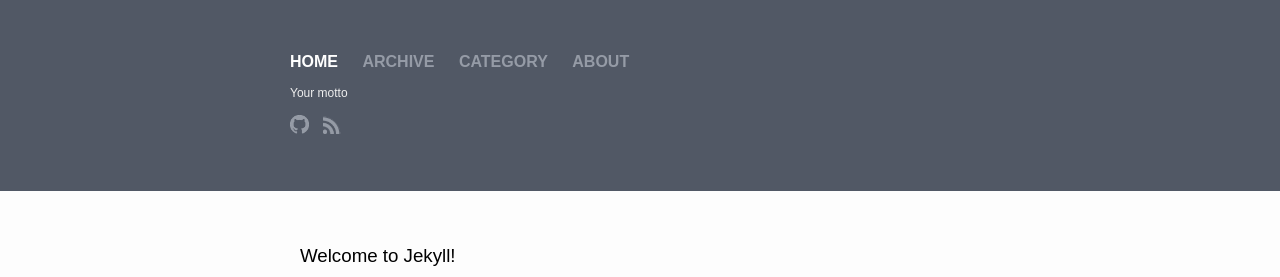
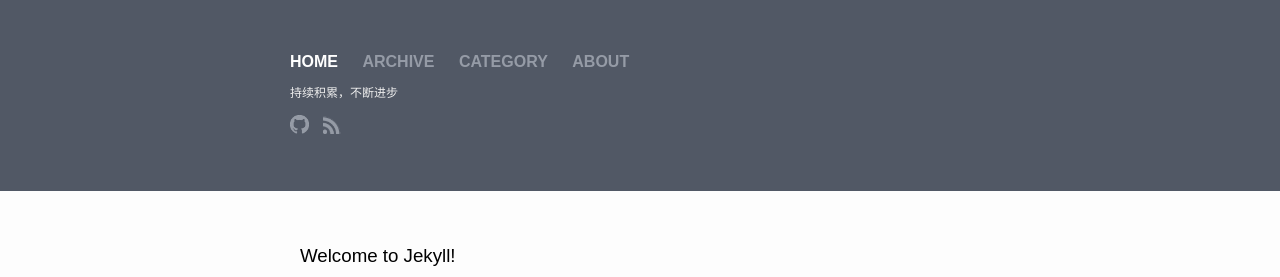
Before and after one commit to guohongwei719/guohongwei719.github.io, a Jekyll site: the page built from index.html, in a window 1280 px wide. Shown: the top 277 px of the page. Built offline with Jekyll 4.4.1, drawn with Linux system fonts in a browser that asks for light colours.

Commit message:
修改一些配置信息

```diff
--- a/_config.yml
+++ b/_config.yml
@@ -1,6 +1,6 @@
 # Site settings
-title: Your awesome title
-motto: Your motto
+title: 郭宏伟的技术博客
+motto: 持续积累，不断进步
 email: your-email@domain.com
 description: > # this means to ignore newlines until "baseurl:"
   Write an awesome description for your new site here. You can edit this
```
